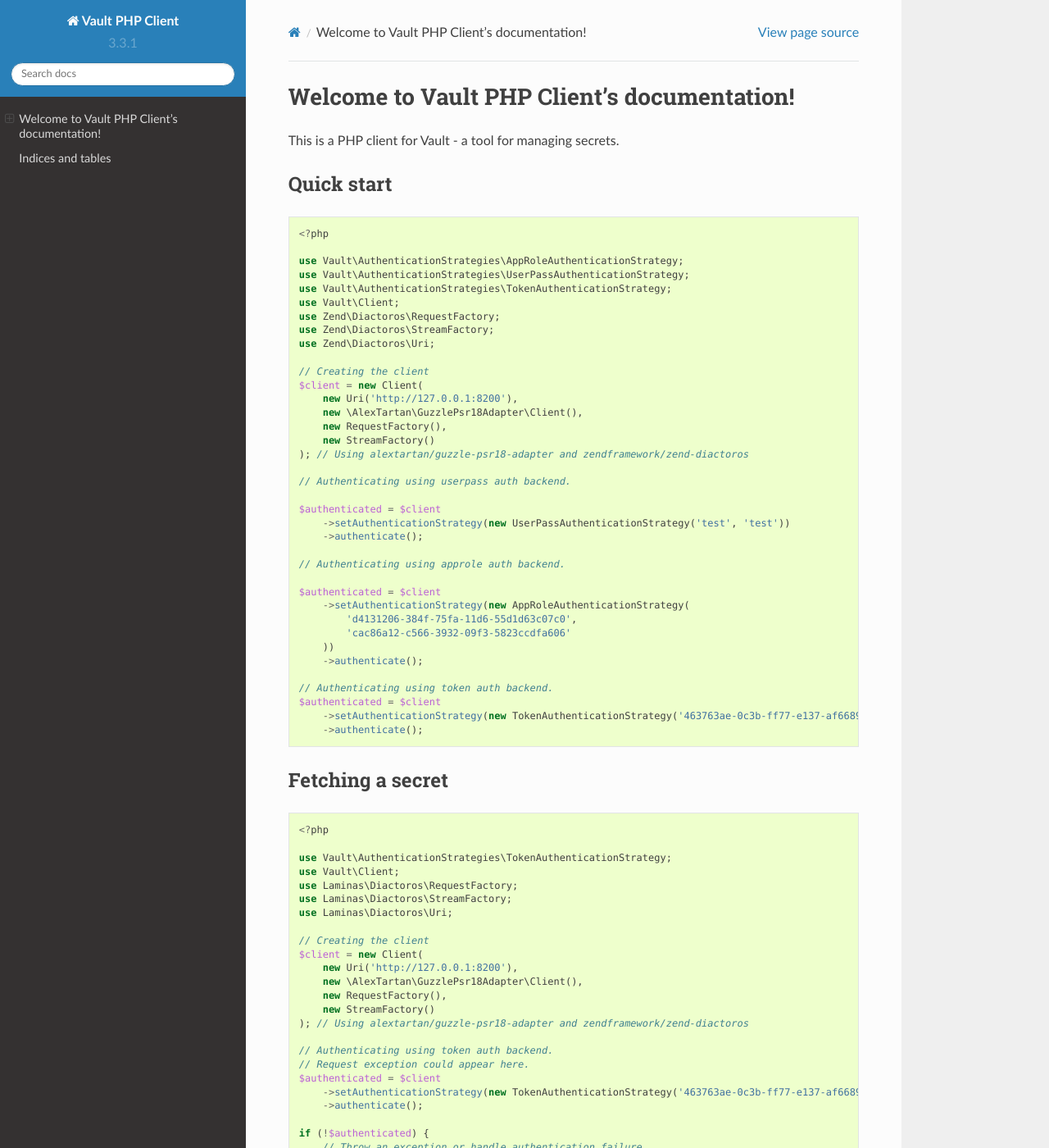
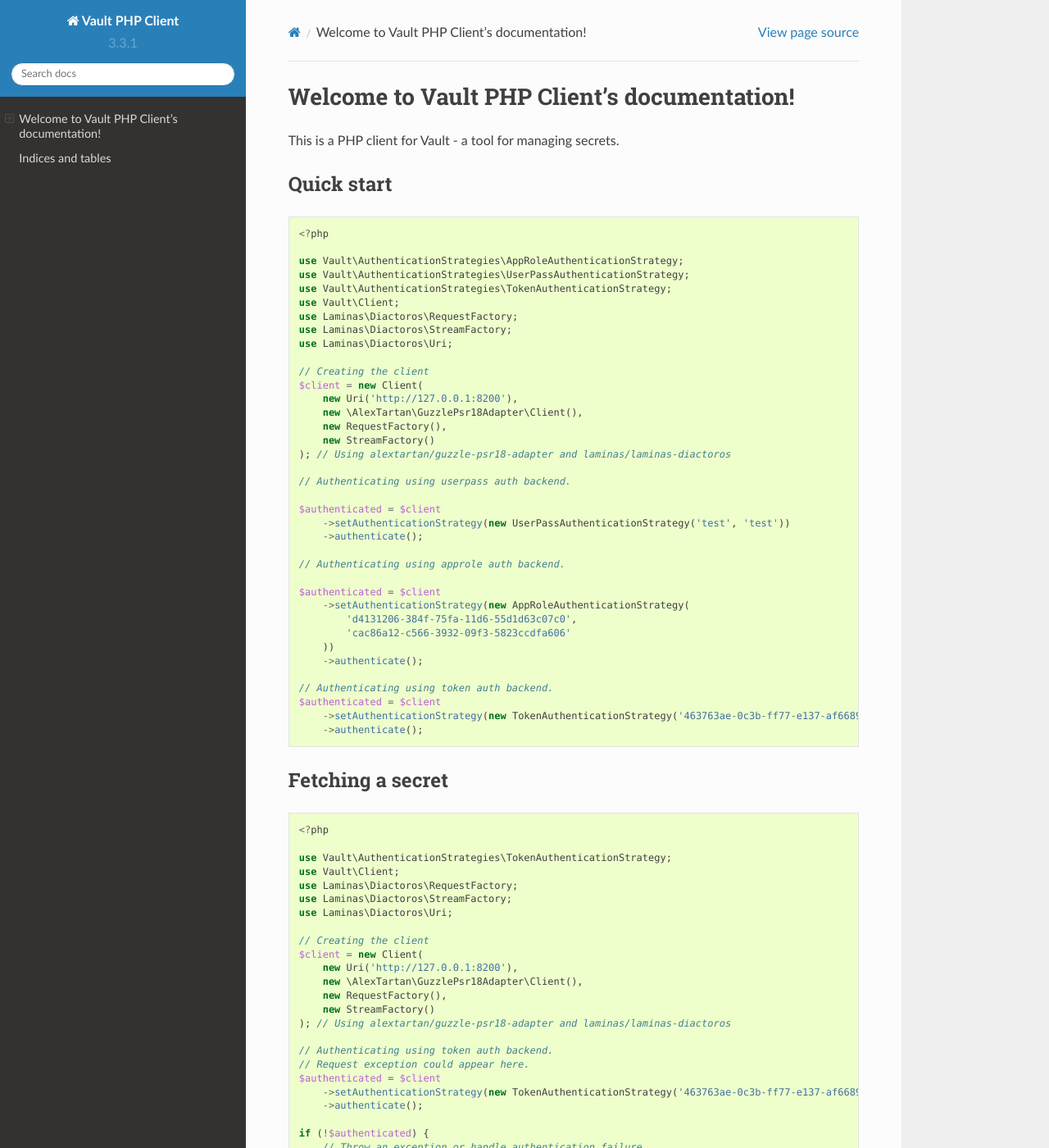
Before and after one commit to CSharpRU/vault-php, a Sphinx documentation site: the page built from docs/index.rst, in a window 1280 px wide and 1400 px high. Shown: the whole window at 82% size. Built offline with Sphinx 7.4.7 and the Read the Docs theme 2.0.0, drawn with Linux system fonts in a browser that asks for light colours.

Commit message:
Fix documentation

```diff
--- a/docs/index.rst
+++ b/docs/index.rst
@@ -23,9 +23,9 @@
     use Vault\AuthenticationStrategies\UserPassAuthenticationStrategy;
     use Vault\AuthenticationStrategies\TokenAuthenticationStrategy;
     use Vault\Client;
-    use Zend\Diactoros\RequestFactory;
-    use Zend\Diactoros\StreamFactory;
-    use Zend\Diactoros\Uri;
+    use Laminas\Diactoros\RequestFactory;
+    use Laminas\Diactoros\StreamFactory;
+    use Laminas\Diactoros\Uri;
 
     // Creating the client
     $client = new Client(
@@ -33,7 +33,7 @@
         new \AlexTartan\GuzzlePsr18Adapter\Client(),
         new RequestFactory(),
         new StreamFactory()
-    ); // Using alextartan/guzzle-psr18-adapter and zendframework/zend-diactoros
+    ); // Using alextartan/guzzle-psr18-adapter and laminas/laminas-diactoros
 
     // Authenticating using userpass auth backend.
 
@@ -74,7 +74,7 @@
         new \AlexTartan\GuzzlePsr18Adapter\Client(),
         new RequestFactory(),
         new StreamFactory()
-    ); // Using alextartan/guzzle-psr18-adapter and zendframework/zend-diactoros
+    ); // Using alextartan/guzzle-psr18-adapter and laminas/laminas-diactoros
 
     // Authenticating using token auth backend.
     // Request exception could appear here.
```
